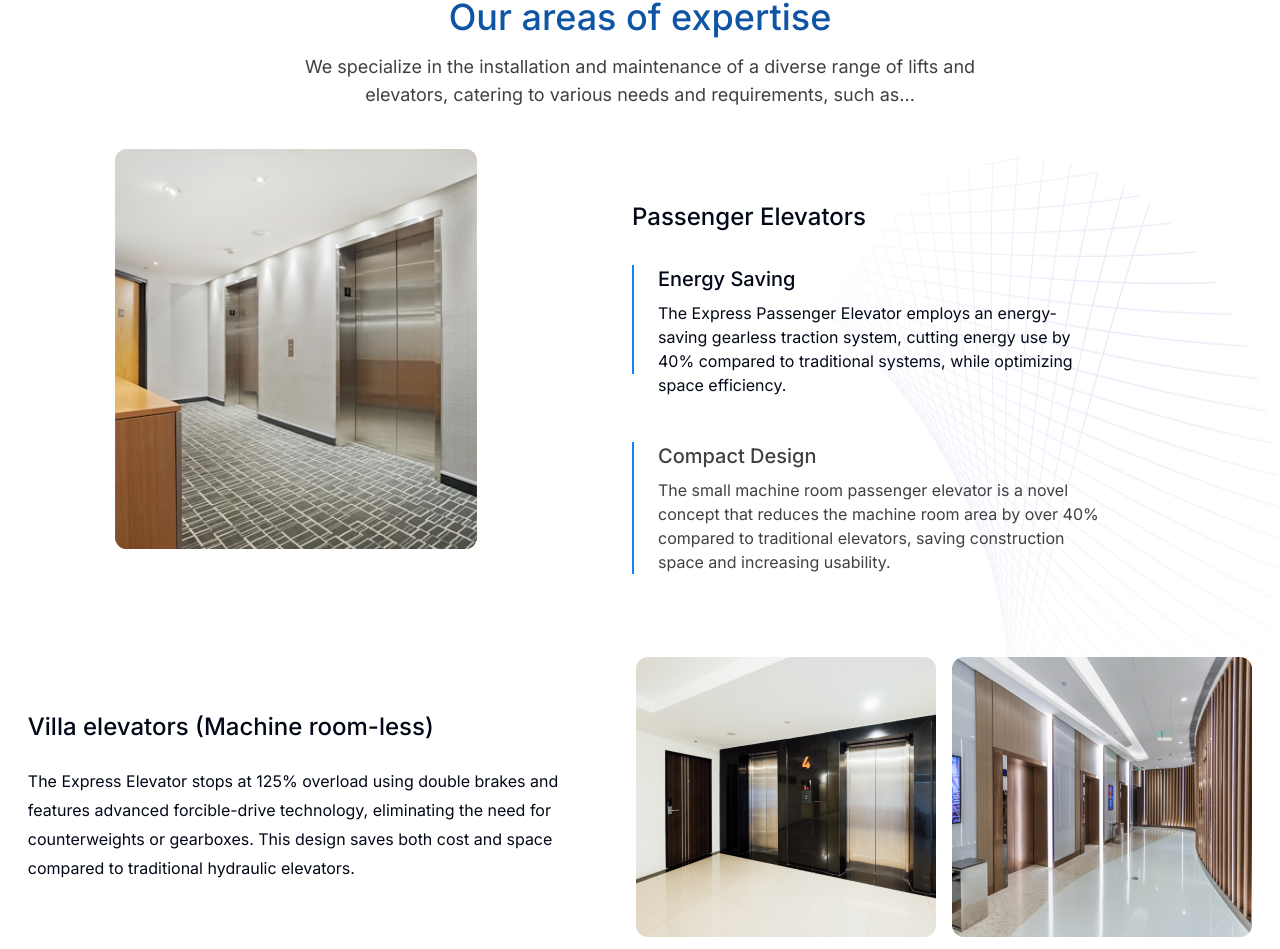
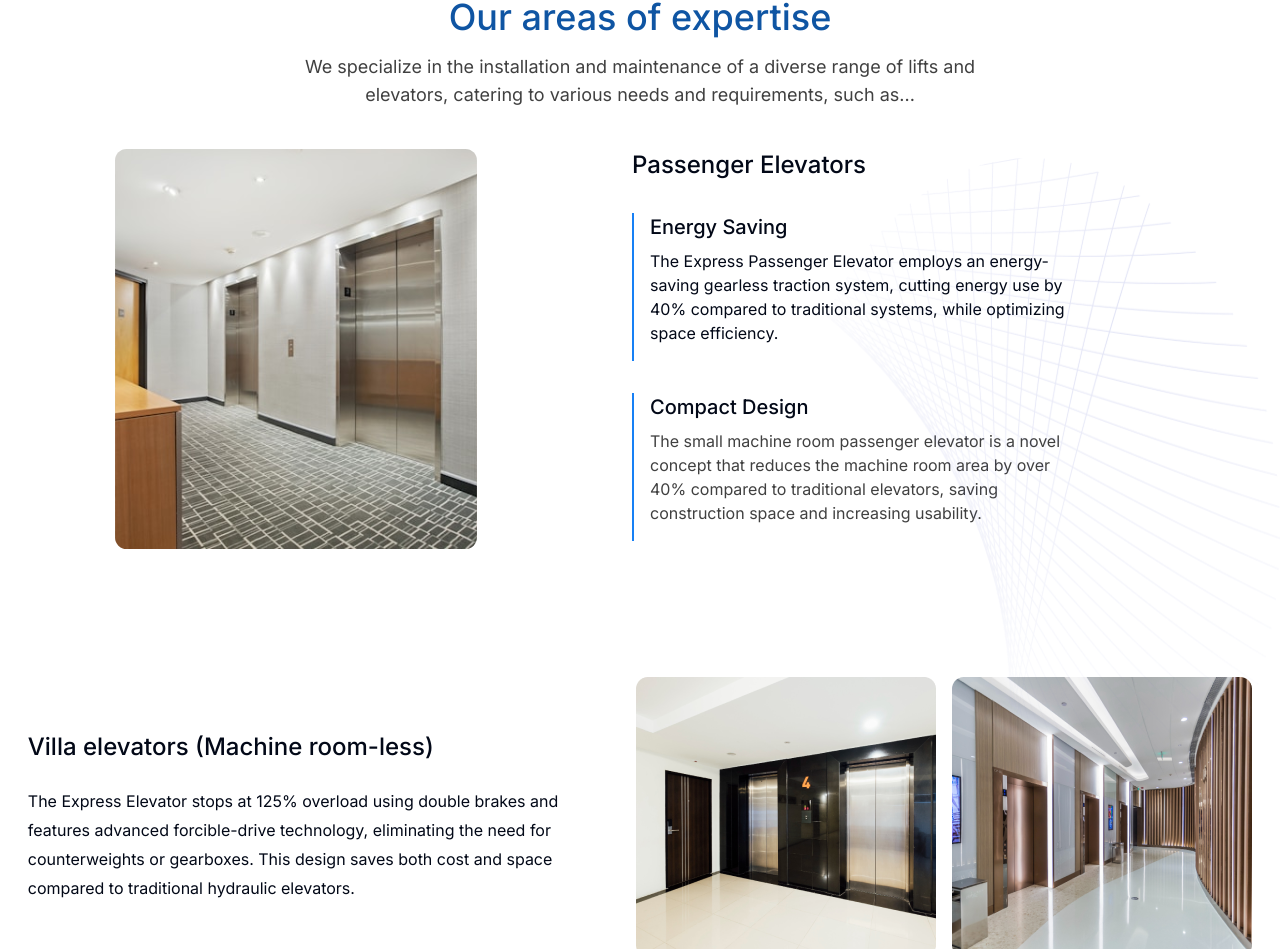
Before and after one commit to Rwinkah/express-elevator, a React (Vite) app: page / in a window 1280 px wide. Shown: the part 2026-2975 px from the top of the page. Built offline with nearby package versions, Linux system fonts and the light colour scheme.

Commit message:
fixed expertise spacing

```diff
--- a/src/components/Expertise.tsx
+++ b/src/components/Expertise.tsx
@@ -27,11 +27,11 @@ export default function Expertise() {
             <div className='mt-10 items-center  lg:items-start gap-[2rem] lg:flex-row flex flex-col lg:ml-[15vw] justify-between 2xl:w-[80%] w-[100%] mb-[4.5rem] 2xl:pl-[150px] 2xl:pr-[150px] flex-shrink'>
                 <img src={expImg1} className='w-[343px] h-[360px] md:h-[400px] md:w-[400px]  2xl:h-[420px] 2xl:w-[360px] flex flex-shrink'/>
                 <div className='flex pl-[3rem] box-border lg:w-[55%]'>
-                    <div className='flex justify-center flex-col w-full gap-1 '>
-                    <h3 className='font-medium text-2xl mb-[28px] mt-[5vh]'>Passenger Elevators</h3>
-                    <span className='flex lg:h-[25%] mb-[4rem]'>
-                        <span className=' h-fill border border-[#1780F5] mr-[1.5rem]' />
-                        <div>
+                    <div className='flex justify-center flex-col w-full gap-8 '>
+                    <h3 className='font-medium text-2xl  mt-[5vh] lg:mt-0'>Passenger Elevators</h3>
+                    <span className='flex lg:h-[fit]  border-l-2 border-[#1780f5] p-4 pt-0'>
+                        {/* <span className=' h-fill border border-[#1780F5] mr-[1.5rem]' /> */}
+                        <div className=''>
                             <h4 className='text-xl font-medium mb-2'>Energy Saving</h4>
                             <p className=' text-xs md:text-base flex lg:w-[70%] xl:w-[100%]text-[#404040] leading-[24px]'>
                                 The Express Passenger Elevator employs an energy-saving gearless traction system,
@@ -40,8 +40,8 @@ export default function Expertise() {
                         </div>
 
                     </span>
-                    <span className='flex lg:min-h-[25%] text-[#404040] leading-[24px]'>
-                        <span className=' h-fill border border-[#1780F5] mr-[1.5rem]' />
+                    <span className='flex lg:h-[fit] mb-[4rem] border-l-2 border-[#1780f5] p-4 pt-0'>
+                        {/* <span className=' h-fill border border-[#1780F5] mr-[1.5rem]' /> */}
                         <div>
                             <h4 className='text-xl font-medium mb-2'>Compact Design</h4>
                             <p className=' ext-xs md:text-base lg:w-[70%] text-[#404040] leading-[24px]'>
```
